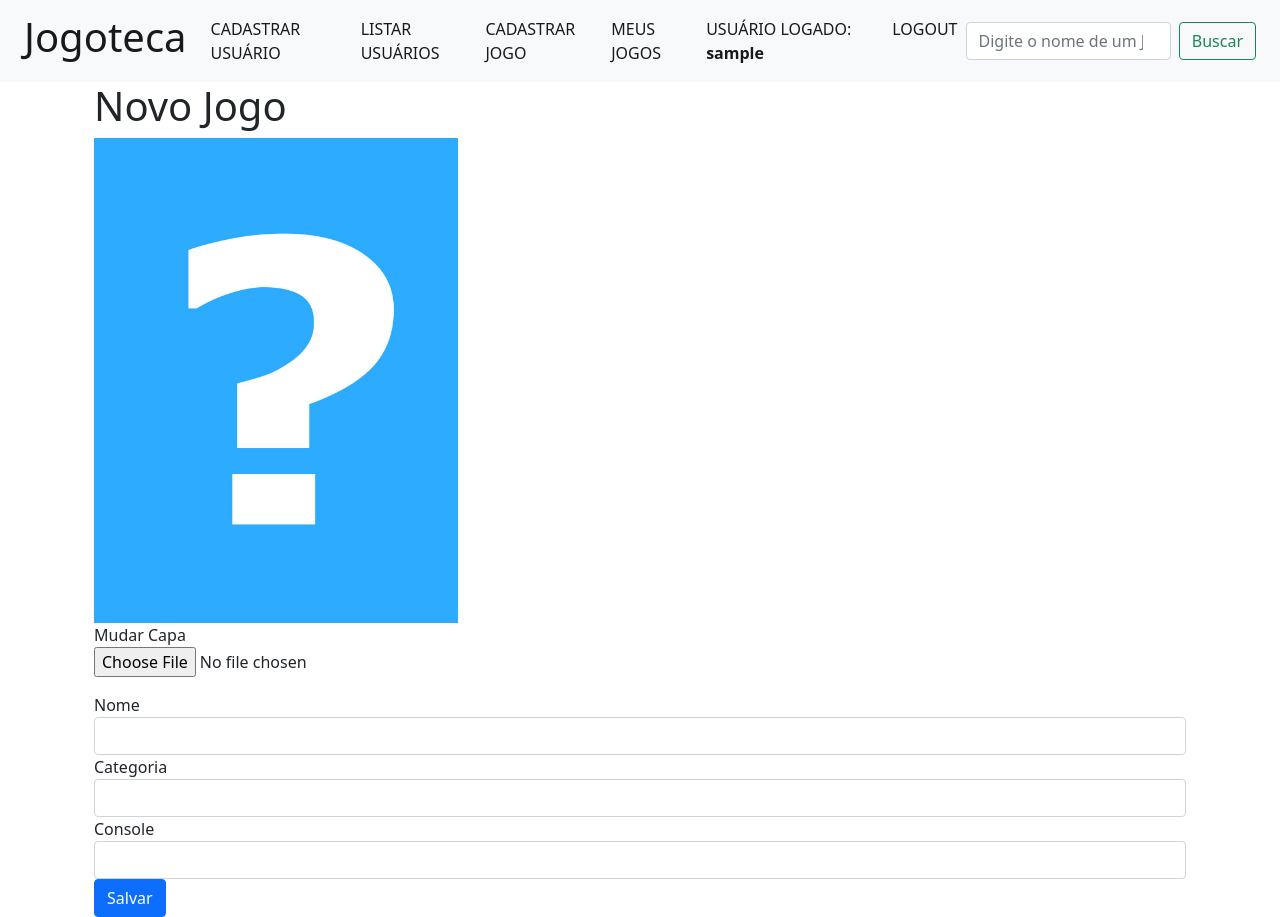
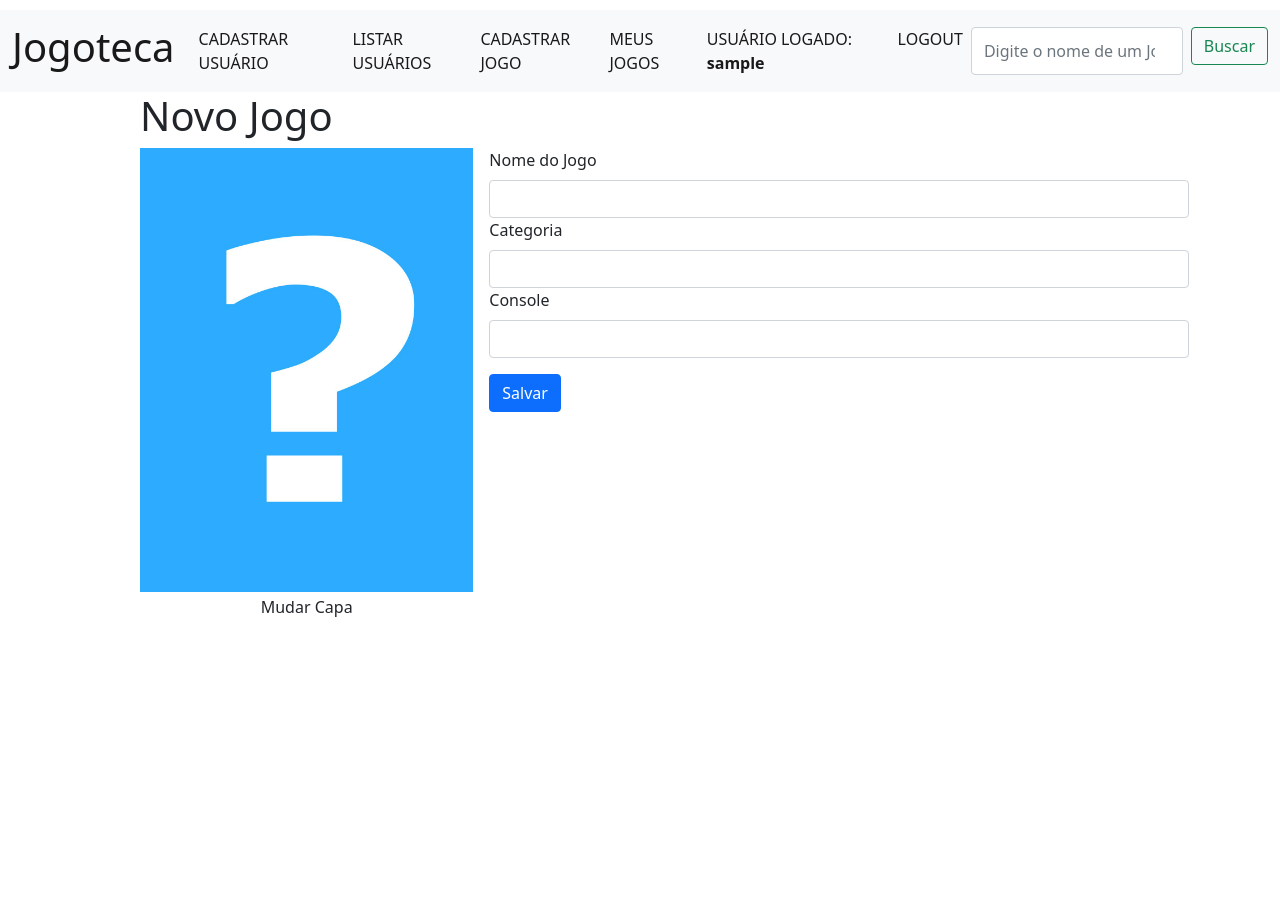
Before and after one commit to MaercioMamedes/jogotecaAL, a Flask app: page /novo-jogo in a window 1280 px wide. After the commit the page ends 617 px from the top, so only its background shows below. Run offline with Flask 2, Linux system fonts and the light colour scheme; the visitor is signed in with stand-in values (Sample User, id 1); parts of the project's set-up code (start-up, migrations or seed data) failed here and were passed over; some libraries are stand-ins or nearby versions.

Commit message:
validation form implementation

```diff
--- /dev/null
+++ b/forms/gameForm.py
@@ -0,0 +1,9 @@
+from flask_wtf import FlaskForm
+from wtforms import StringField, SubmitField,validators
+
+
+class GameForm(FlaskForm):
+    name = StringField('Nome do Jogo', [validators.DataRequired(), validators.length(max=50)])
+    console = StringField('Console', [validators.DataRequired(), validators.length(max=50)])
+    category = StringField('Categoria', [validators.DataRequired(), validators.length(max=20)])
+    save = SubmitField('Salvar')
--- a/requirements.txt
+++ b/requirements.txt
@@ -2,6 +2,7 @@ bcrypt==4.0.1
 click==8.1.3
 Flask==2.0.2
 Flask-SQLAlchemy==2.5.1
+Flask-WTF==1.0.0
 greenlet==2.0.1
 itsdangerous==2.1.2
 Jinja2==3.1.2
@@ -10,3 +11,4 @@ mysql-connector-python==8.0.28
 protobuf==4.21.9
 SQLAlchemy==1.4.43
 Werkzeug==2.2.2
+WTForms==3.0.1
--- /dev/null
+++ b/static/css/app.css
@@ -0,0 +1,68 @@
+body {
+    padding-top: 10px;
+}
+
+.btn {
+    margin-bottom: 10px;
+}
+
+.container {
+    border-radius: 4px;
+    margin: auto;
+    width: 80%;
+}
+
+.little-container {
+    width: 40%;
+    margin: auto;
+}
+
+figcaption {
+    text-align: center;
+    margin: 3px auto;
+}
+
+.fileContainer {
+    overflow: hidden;
+    position: relative;
+}
+
+.fileContainer [type=file] {
+    cursor: pointer;
+    display: block;
+    font-size: 999px;
+    filter: alpha(opacity=0);
+    min-height: 100%;
+    min-width: 100%;
+    opacity: 0;
+    position: absolute;
+    right: 0;
+    text-align: right;
+    top: 0;
+}
+
+td {
+    text-align: center;
+}
+
+.formularioJogo {
+    display: flex;
+}
+
+.formularioImagem {
+    margin-right: 16px;
+}
+
+.buttons {
+    margin-top: 16px
+}
+
+.inputBox {
+    width: 700px;
+}
+
+.inputsJogo {
+    width: 100%;
+    margin-left: 1em;
+    margin-bottom: 1em;
+}
--- a/templates/base.html
+++ b/templates/base.html
@@ -4,8 +4,8 @@
         <meta charset="utf-8">
         <meta name="viewport" content="width=device-width, initial-scale=1">
         <title>Jogoteca</title>
-        <link rel="stylesheet" href="{{ url_for('static', filename='bootstrap.css') }}">
         <link href="https://cdn.jsdelivr.net/npm/bootstrap@5.0.2/dist/css/bootstrap.min.css" rel="stylesheet" integrity="sha384-EVSTQN3/azprG1Anm3QDgpJLIm9Nao0Yz1ztcQTwFspd3yD65VohhpuuCOmLASjC" crossorigin="anonymous">
+        <link rel="stylesheet" href="{{ url_for('static', filename='css/app.css') }}">
     </head>
     <body>
     <nav class="navbar navbar-expand-lg navbar-light bg-light">
--- a/templates/games/newGame.html
+++ b/templates/games/newGame.html
@@ -1,7 +1,7 @@
 {% extends "base.html" %}
 {% block content %}
-      <form action="{{ url_for('new_game') }}" method="post" enctype="multipart/form-data">
-        <figure class="img thumbnail col-md-4">
+      <form class="formularioJogo" action="{{ url_for('new_game') }}" method="post" enctype="multipart/form-data">
+        <figure class="img thumbnail col-md-4 formularioImagem">
           <img class="img-fluid" src="{{ url_for('image', file_name='capa_padrao.jpg') }}">
           <figcaption>
             <label class="fileContainer">
@@ -12,19 +12,27 @@
         </figure>
 
         <fieldset>
-          <div class="form-group">
-            <label for="name">Nome</label>
-            <input type="text" id="name" name="name" class="form-control">
+          {{ form.csrf_token() }}
+          <div class="form-group inputBox">
+            {{ form.name.label(class="form-label") }}
+            {{ form.name(class="form-control") }}
           </div>
-          <div class="form-group">
-            <label for="category">Categoria</label>
-            <input type="text" id="category" name="category" class="form-control">
+
+          <div class="form-group inputBox">
+            {{ form.category.label(class="form-label") }}
+            {{ form.category(class="form-control") }}
           </div>
-          <div class="form-group">
-            <label for="console">Console</label>
-            <input type="text" id="console" name="console" class="form-control">
+
+          <div class="form-group inputBox">
+            {{ form.console.label(class="form-label") }}
+            {{ form.console(class="form-control") }}
           </div>
-          <button type="submit" class="btn btn-primary btn-salvar">Salvar</button>
+
+          <div class="form-group buttons">
+            {{ form.save(class="btn btn-primary") }}
+          </div>
+
+
         </fieldset>
       </form>
 {% endblock %}
--- a/views/core/authenticate.py
+++ b/views/core/authenticate.py
@@ -2,14 +2,16 @@ from main import app, db
 from flask import request, session, flash, redirect, url_for, render_template
 from models.users import Users
 from werkzeug.exceptions import NotFound
+from forms.loginForm import LoginForm
 
 
 
 """View responsável pela autenticação de usuário"""
 @app.route('/authenticate', methods=['POST',])
 def authenticate():
-    username = request.form['user']
-    password = request.form['password']
+    form = LoginForm(request.form)
+    username = form.nickname.data
+    password = form.password.data
 
     try:
         user = Users.query.filter_by(nickname=username).first_or_404()
--- a/views/core/login.py
+++ b/views/core/login.py
@@ -1,10 +1,12 @@
 from main import app
 from flask import render_template, request, flash, redirect, url_for
 from models import *
+from forms.loginForm import LoginForm
 
 
 """View de Login"""
 @app.route('/login')
 def login():
+    form = LoginForm()
     next_page = request.args.get('next_page')
-    return render_template('core/login.html', next_page=next_page, title='Faça seu login')
+    return render_template('core/login.html', next_page=next_page, title='Faça seu login', form=form)
--- a/views/game/newGame.py
+++ b/views/game/newGame.py
@@ -1,6 +1,7 @@
 from main import app, db
 from models import Games, Users
 from flask import session, redirect, render_template, url_for, request
+from forms.gameForm import GameForm
 from datetime import datetime
 import time
 
@@ -10,11 +11,13 @@ import time
 def new_game():
     if request.method == 'GET':
         if 'user_logged' in session and session['user_logged'] is not None:
-            return render_template('games/newGame.html', title='Novo Jogo')
+            form = GameForm()
+            return render_template('games/newGame.html', title='Novo Jogo', form=form)
         else:
             return redirect(url_for('login', next_page='new_game'))
 
     elif request.method == 'POST':
+
 
         # user identification
 
@@ -22,10 +25,11 @@ def new_game():
         user = Users.query.filter_by(nickname=username).first()
 
         # game identification
+        form = GameForm(request.form)
 
-        name = request.form['name']
-        category = request.form['category']
-        console = request.form['console']
+        name = form.name.data
+        category = form.category.data
+        console = form.category.data
         creted_by = user.name
         created = datetime.now()
 
```
Also changed, not shown: forms/loginForm.py (added, +8 -0 lines), forms/userForm.py (added, +10 -0 lines), templates/core/login.html (+17 -5 lines), templates/games/updateGame.html (+19 -12 lines), templates/users/userRegister.html (+26 -5 lines), views/game/updateGame.py (+9 -3 lines), views/user/userRegister.py (+8 -5 lines), forms/__init__.py (added), medias/capa-17-1670161722.3676994.jpg (deleted).
